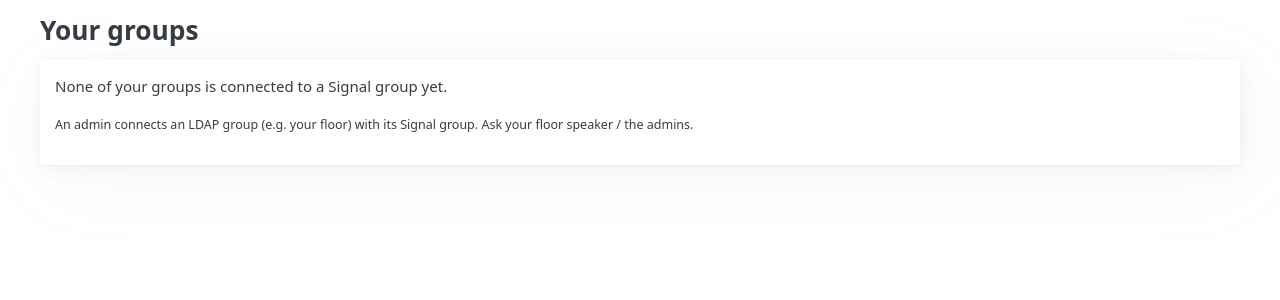
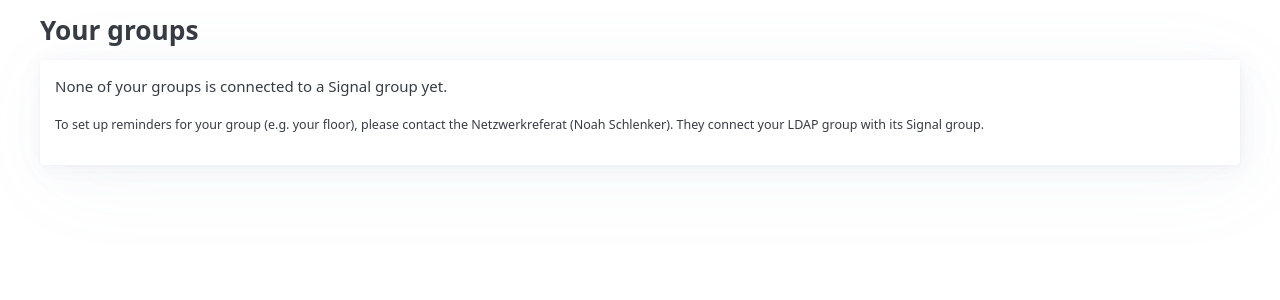
Before and after one commit to noahpy/signal-bot-reminder-generator, a Django app: page / in a window 1280 px wide. Shown: the part 61-361 px from the top of the page. Run offline with Django 5.2, Linux system fonts and the light colour scheme; the visitor is signed in with stand-in values (Sample User, id 1); data that the repository does not hold is empty; some libraries are stand-ins or nearby versions.

Commit message:
Point users without groups to the Netzwerkreferat (Noah Schlenker)
Co-Authored-By: Claude Opus 5.5 <noreply@anthropic.com>
Claude-Session: https://claude.ai/code/session_01AT4N1PY8P6eLt6gYm7yY3h

```diff
--- a/reminders/templates/reminders/index.html
+++ b/reminders/templates/reminders/index.html
@@ -5,7 +5,7 @@
 {% if not mappings %}
 <article>
     <p>{% translate "None of your groups is connected to a Signal group yet." %}</p>
-    <p><small>{% translate "An admin connects an LDAP group (e.g. your floor) with its Signal group. Ask your floor speaker / the admins." %}</small></p>
+    <p><small>{% translate "To set up reminders for your group (e.g. your floor), please contact the Netzwerkreferat (Noah Schlenker). They connect your LDAP group with its Signal group." %}</small></p>
 </article>
 {% endif %}
 {% for m in mappings %}
```
Also changed, not shown: locale/de/LC_MESSAGES/django.po, 1 other file.
